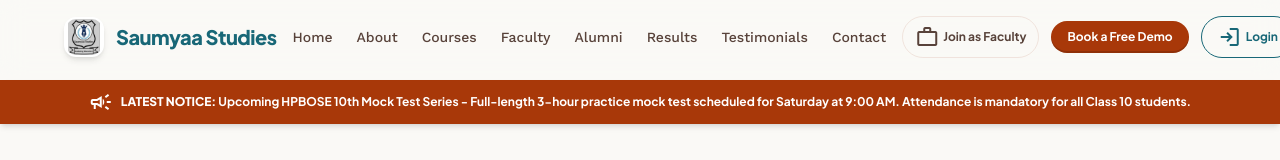
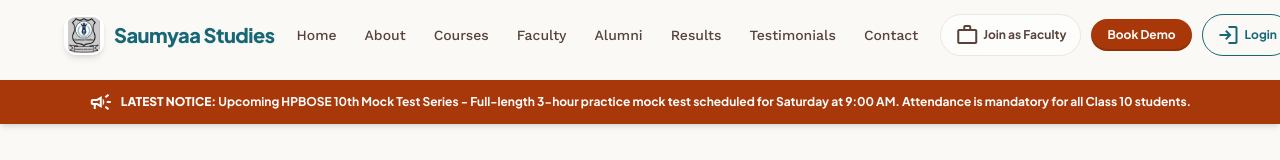
Before and after one commit to anujdhiman18/Samuyaaa, a React (Vite) app: page / in a window 1280 px wide. Shown: the top 160 px of the page. Built offline with nearby package versions, Linux system fonts and the light colour scheme; no server answers; the database is empty.

Commit message:
fix: Resolve navbar header overflow and section overlapping on desktop

```diff
--- a/src/Index.css
+++ b/src/Index.css
@@ -72,6 +72,11 @@
 }
 
 /* ---------- Base ---------- */
+html {
+  scroll-behavior: smooth;
+  scroll-padding-top: 5.5rem;
+}
+
 body {
   font-family: 'Work Sans', sans-serif;
   background-color: #faf9f6;
--- a/src/components/MobileMenu.jsx
+++ b/src/components/MobileMenu.jsx
@@ -75,6 +75,13 @@ export default function MobileMenu({ open, onClose, onOpenBooking }) {
           </div>
 
           <div className="border-t border-surface-container-high pt-6 flex flex-col gap-2.5">
+            <Link
+              to="/apply"
+              onClick={onClose}
+              className="w-full border border-outline-variant/40 text-primary text-center py-2.5 rounded-xl font-headings font-bold hover:bg-primary/10 transition-colors text-xs flex items-center justify-center gap-1.5"
+            >
+              <span className="material-symbols-outlined text-[16px]">work</span> Join as Faculty
+            </Link>
             <div className="grid grid-cols-2 gap-2">
               <Link
                 to="/login"
--- a/src/components/Navbar.jsx
+++ b/src/components/Navbar.jsx
@@ -24,70 +24,81 @@ export default function Navbar({ onOpenBooking, onOpenMobileMenu }) {
   return (
     <nav
       id="navbar"
-      className={`fixed top-0 w-full z-40 border-b transition-all duration-300 glass-header ${
-        scrolled ? 'shadow-md bg-surface border-surface-container-high' : 'border-transparent'
+      className={`fixed top-0 w-full z-40 border-b transition-all duration-300 ${
+        scrolled
+          ? 'shadow-md bg-surface/95 backdrop-blur-md border-surface-container-high py-2.5'
+          : 'bg-surface/90 backdrop-blur-sm border-transparent py-3.5'
       }`}
     >
-      <div className="flex justify-between items-center max-w-container-max mx-auto px-gutter py-4 gap-4">
-        <a href="#" className="flex items-center gap-3 group shrink-0">
+      <div className="max-w-container-max mx-auto px-gutter flex items-center justify-between gap-2 lg:gap-4">
+        {/* Brand Logo & Name */}
+        <a href="#" className="flex items-center gap-2.5 group shrink-0">
           <img
             src="/logo.jpg"
             alt="Saumyaa Studies Logo"
-            className="w-10 h-10 object-contain rounded-xl shadow-md group-hover:scale-105 transition-transform duration-200 bg-white p-0.5"
+            className="w-9 h-9 md:w-10 md:h-10 object-contain rounded-xl shadow-md group-hover:scale-105 transition-transform duration-200 bg-white p-0.5"
           />
-          <span className="font-headings font-extrabold text-xl text-secondary tracking-tight">
+          <span className="font-headings font-extrabold text-base sm:text-lg md:text-xl text-secondary tracking-tight whitespace-nowrap">
             Saumyaa Studies
           </span>
         </a>
 
-        <div className="hidden lg:flex items-center gap-3 xl:gap-6 shrink-0">
+        {/* Center Nav Links - Responsive Spacing & Compact Labels */}
+        <div className="hidden lg:flex items-center gap-1.5 xl:gap-4 shrink">
           {links.map((link) => (
             <a
               key={link.label}
               href={link.href}
-              className="nav-link font-medium text-on-surface-variant hover:text-primary transition-all duration-200 text-xs xl:text-sm whitespace-nowrap relative py-2 after:absolute after:bottom-0 after:left-0 after:w-0 after:h-[2px] after:bg-primary after:transition-all hover:after:w-full"
+              className="nav-link font-medium text-on-surface-variant hover:text-primary transition-colors text-xs xl:text-sm whitespace-nowrap px-1.5 py-1 relative after:absolute after:bottom-0 after:left-0 after:w-0 after:h-[2px] after:bg-primary after:transition-all hover:after:w-full"
             >
               {link.label}
             </a>
           ))}
         </div>
 
-        <div className="hidden lg:flex items-center gap-2 xl:gap-3 shrink-0">
+        {/* Action Buttons Container */}
+        <div className="hidden lg:flex items-center gap-1.5 xl:gap-2.5 shrink-0">
           <Link
             to="/apply"
-            className="border border-outline-variant/40 text-on-surface-variant hover:text-primary hover:border-primary/40 px-3 py-2 rounded-full font-headings font-bold transition-all text-xs whitespace-nowrap flex items-center gap-1"
+            className="border border-outline-variant/40 hover:border-primary/50 text-on-surface-variant hover:text-primary px-2.5 py-1.5 xl:px-3.5 xl:py-2 rounded-full font-headings font-bold transition-all text-xs whitespace-nowrap flex items-center gap-1 bg-surface-container-lowest/60"
+            title="Faculty Application Form"
           >
-            <span className="material-symbols-outlined text-[16px]">work</span>
-            Join as Faculty
+            <span className="material-symbols-outlined text-[15px]">work</span>
+            <span className="hidden xl:inline">Join as Faculty</span>
+            <span className="xl:hidden">Apply</span>
           </Link>
+
           <button
             onClick={() => onOpenBooking()}
-            className="bg-primary text-white hover:bg-primary-container px-3.5 py-2 xl:px-4 rounded-full font-headings font-bold shadow-premium hover:shadow-glow-primary active:scale-95 transform transition-all duration-150 text-xs whitespace-nowrap shadow-tactile-btn"
+            className="bg-primary text-white hover:bg-primary-container px-3 py-1.5 xl:px-4 xl:py-2 rounded-full font-headings font-bold shadow-premium hover:shadow-glow-primary active:scale-95 transition-all text-xs whitespace-nowrap shadow-tactile-btn cursor-pointer"
           >
-            Book a Free Demo
+            Book Demo
           </button>
+
           <Link
             to="/login"
-            className="border border-secondary text-secondary hover:bg-secondary/10 px-3.5 py-2 xl:px-4 rounded-full font-headings font-bold transition-all text-xs whitespace-nowrap flex items-center gap-1"
+            className="border border-secondary text-secondary hover:bg-secondary/10 px-3 py-1.5 xl:px-3.5 xl:py-2 rounded-full font-headings font-bold transition-all text-xs whitespace-nowrap flex items-center gap-1"
           >
-            <span className="material-symbols-outlined text-[16px]">login</span>
+            <span className="material-symbols-outlined text-[15px]">login</span>
             Login
           </Link>
+
           <Link
             to="/signup"
-            className="bg-secondary text-white hover:bg-on-secondary-fixed-variant px-3.5 py-2 xl:px-4 rounded-full font-headings font-bold transition-all text-xs whitespace-nowrap flex items-center gap-1 shadow-sm"
+            className="bg-secondary text-white hover:bg-on-secondary-fixed-variant px-3 py-1.5 xl:px-3.5 xl:py-2 rounded-full font-headings font-bold transition-all text-xs whitespace-nowrap flex items-center gap-1 shadow-sm"
           >
-            <span className="material-symbols-outlined text-[16px]">person_add</span>
+            <span className="material-symbols-outlined text-[15px]">person_add</span>
             Sign Up
           </Link>
         </div>
 
+        {/* Mobile / Tablet Menu Icon */}
         <button
           onClick={onOpenMobileMenu}
-          className="lg:hidden p-2 rounded-lg text-on-surface hover:bg-surface-container-high transition-colors"
+          className="lg:hidden p-2 rounded-xl text-on-surface hover:bg-surface-container-high transition-colors"
           aria-label="Toggle Menu"
         >
-          <span className="material-symbols-outlined text-[28px]">menu</span>
+          <span className="material-symbols-outlined text-[26px]">menu</span>
         </button>
       </div>
     </nav>
```
